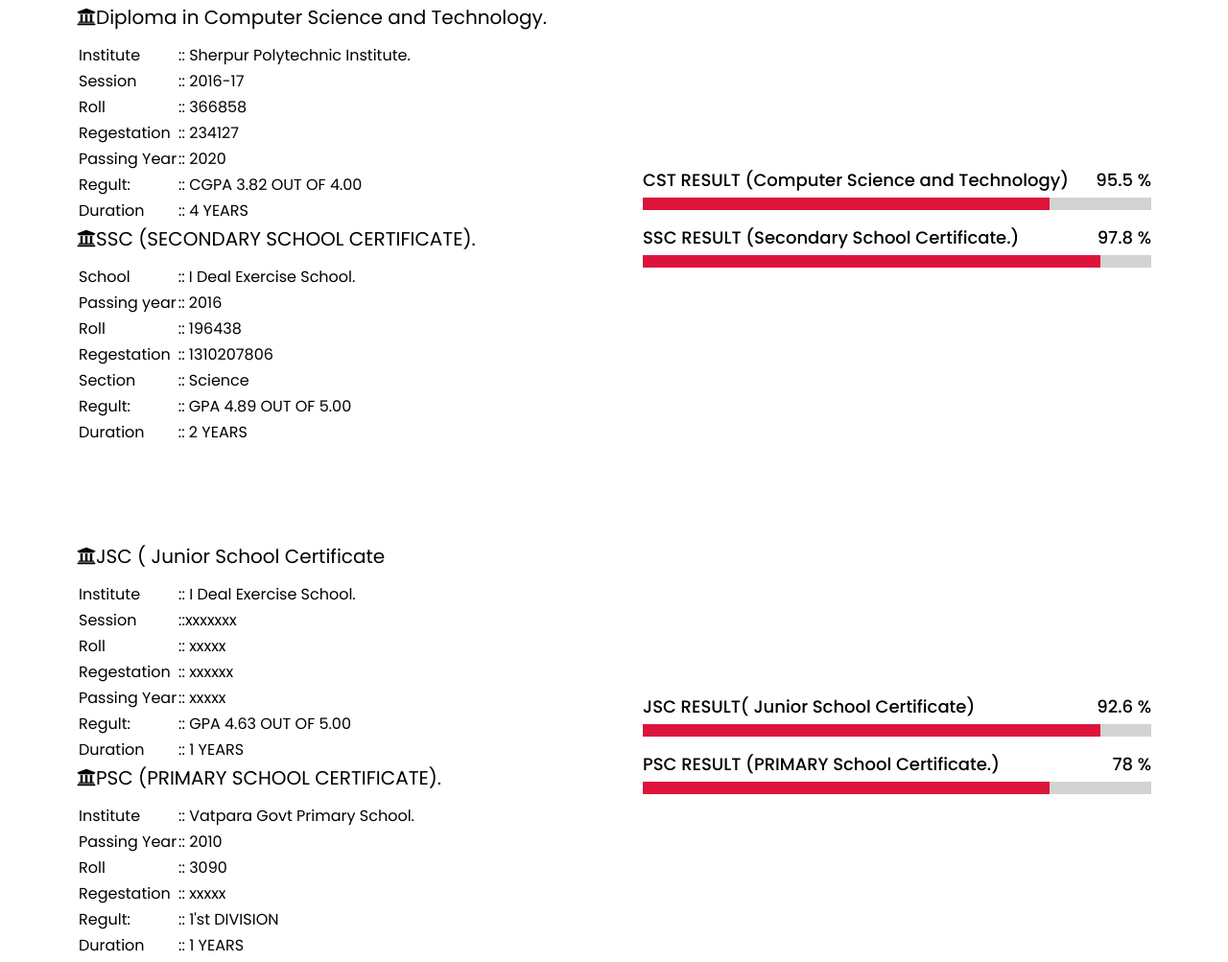
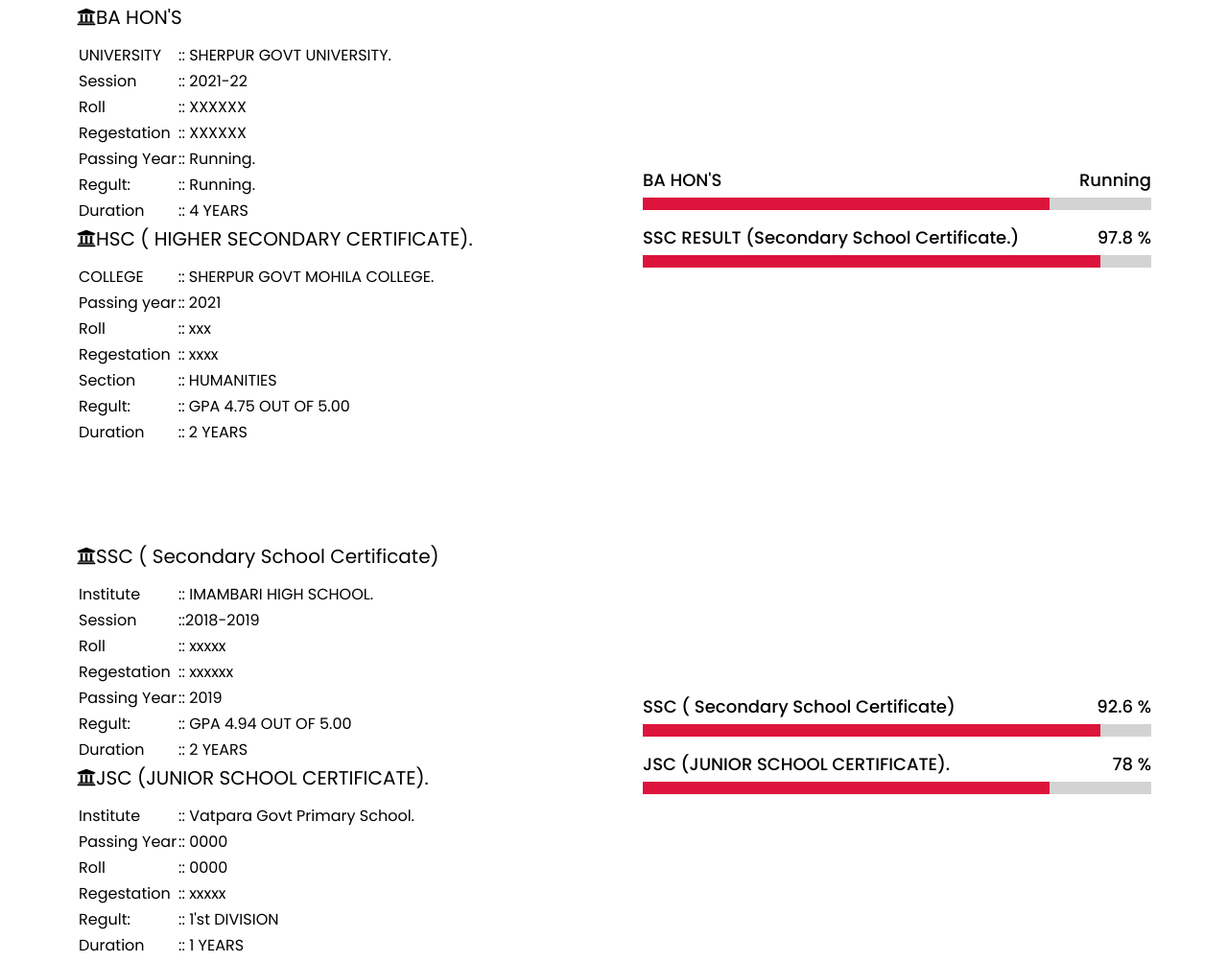
Before and after one commit to dithiakther/information, a plain HTML site: page education.html in a window 1280 px wide. Shown: the part 201-1204 px from the top of the page at 96% size. Drawn offline with nearby package versions, Linux system fonts and the light colour scheme.

Commit message:
18-10-2024

```diff
--- a/education.html
+++ b/education.html
@@ -35,7 +35,7 @@
             <ul class="menu">
                 <li><a href="index.html" class="menu-btn">Home</a></li>
                 <li><a href="education.html" class="menu-btn">Education</a></li>
-                <li><a href="Project.html" class="menu-btn">Project</a></li>
+                <li><a href="#Project.html" class="menu-btn">Project</a></li>
                 <li><a href="info.html" class="menu-btn">Info</a></li>
             </ul>
             <div class="menu-btn">
@@ -49,37 +49,37 @@
             <h2 class="title" style="font-size:20px;">EDUCATIONAL QUALIFICATIONS</h2>
             <div class="skills-content">
                 <div class="column left">
-                    <div class="text"> <i class="fa fa-university" aria-hidden="true"></i>Diploma in Computer Science and Technology.</div>
+                    <div class="text"> <i class="fa fa-university" aria-hidden="true"></i>BA HON'S</div>
                     <table>
                         <tr>
-                            <td>Institute</td>
-                            <td>:: Sherpur Polytechnic Institute.</td>
+                            <td>UNIVERSITY</td>
+                            <td>:: SHERPUR GOVT UNIVERSITY.</td>
 
                         </tr>
                         <tr>
                             <td>Session </td>
-                            <td>:: 2016-17</td>
+                            <td>:: 2021-22</td>
 
                         </tr>
                         <tr>
                             <td>Roll </td>
-                            <td>:: 366858</td>
+                            <td>:: XXXXXX</td>
 
                         </tr>
                         <tr>
                             <td>Regestation </td>
-                            <td>:: 234127</td>
+                            <td>:: XXXXXX</td>
 
                         </tr>
 
                         <tr>
                             <td>Passing Year</td>
-                            <td>:: 2020</td>
+                            <td>:: Running.</td>
 
                         </tr>
                         <tr>
                             <td>Regult: </td>
-                            <td>:: CGPA 3.82 OUT OF 4.00</td>
+                            <td>:: Running.</td>
 
                         </tr>
                         <tr>
@@ -91,37 +91,37 @@
                     </table>
 
                     <!--SECONDAY SCHOOL-->
-                    <div class="text"> <i class="fa fa-university" aria-hidden="true"></i>SSC  (SECONDARY SCHOOL CERTIFICATE).</div>
+                    <div class="text"> <i class="fa fa-university" aria-hidden="true"></i>HSC  ( HIGHER SECONDARY  CERTIFICATE).</div>
                     <table>
                         <tr>
-                            <td>School</td>
-                            <td>:: I Deal Exercise School.</td>
+                            <td>COLLEGE</td>
+                            <td>:: SHERPUR GOVT MOHILA COLLEGE.</td>
 
                         </tr>
                         <tr>
                             <td>Passing year </td>
-                            <td>:: 2016</td>
+                            <td>:: 2021</td>
 
                         </tr>
                         <tr>
                             <td>Roll </td>
-                            <td>:: 196438</td>
+                            <td>:: xxx</td>
 
                         </tr>
                         <tr>
                             <td>Regestation </td>
-                            <td>:: 1310207806</td>
+                            <td>:: xxxx</td>
 
                         </tr>
 
                         <tr>
                             <td>Section</td>
-                            <td>:: Science</td>
+                            <td>:: HUMANITIES</td>
 
                         </tr>
                         <tr>
                             <td>Regult: </td>
-                            <td>:: GPA 4.89 OUT OF 5.00</td>
+                            <td>:: GPA 4.75 OUT OF 5.00</td>
 
                         </tr>
                         <tr>
@@ -134,8 +134,8 @@
                 <div class="column right">
                     <div class="bars">
                         <div class="info">
-                            <span>CST RESULT (Computer Science and Technology)</span>
-                            <span>95.5 % </span>
+                            <span>BA HON'S</span>
+                            <span>Running</span>
                         </div>
                         <div class="line js"></div>
                     </div>
@@ -159,16 +159,16 @@
 
         <div class="skills-content">
             <div class="column left">
-                <div class="text"> <i class="fa fa-university" aria-hidden="true"></i>JSC ( Junior School Certificate</div>
+                <div class="text"> <i class="fa fa-university" aria-hidden="true"></i>SSC ( Secondary School Certificate)</div>
                 <table>
                     <tr>
                         <td>Institute</td>
-                        <td>:: I Deal Exercise School.</td>
+                        <td>:: IMAMBARI HIGH SCHOOL.</td>
 
                     </tr>
                     <tr>
                         <td>Session </td>
-                        <td>::xxxxxxx</td>
+                        <td>::2018-2019</td>
 
                     </tr>
                     <tr>
@@ -184,24 +184,24 @@
 
                     <tr>
                         <td>Passing Year</td>
-                        <td>:: xxxxx</td>
+                        <td>:: 2019</td>
 
                     </tr>
                     <tr>
                         <td>Regult: </td>
-                        <td>:: GPA 4.63 OUT OF 5.00</td>
+                        <td>:: GPA 4.94 OUT OF 5.00</td>
 
                     </tr>
                     <tr>
                         <td>Duration </td>
-                        <td>:: 1 YEARS</td>
+                        <td>:: 2 YEARS</td>
 
                     </tr>
 
                 </table>
 
                 <!--SECONDAY SCHOOL-->
-                <div class="text"> <i class="fa fa-university" aria-hidden="true"></i>PSC  (PRIMARY SCHOOL CERTIFICATE).</div>
+                <div class="text"> <i class="fa fa-university" aria-hidden="true"></i>JSC  (JUNIOR SCHOOL CERTIFICATE).</div>
                 <table>
                     <tr>
                         <td>Institute</td>
@@ -210,12 +210,12 @@
                     </tr>
                     <tr>
                         <td>Passing Year </td>
-                        <td>:: 2010</td>
+                        <td>:: 0000</td>
 
                     </tr>
                     <tr>
                         <td>Roll </td>
-                        <td>:: 3090</td>
+                        <td>:: 0000</td>
 
                     </tr>
                     <tr>
@@ -240,14 +240,14 @@
             <div class="column right">
                 <div class="bars">
                     <div class="info">
-                        <span>JSC RESULT( Junior School Certificate)</span>
+                        <span>SSC ( Secondary School Certificate)</span>
                         <span>92.6 % </span>
                     </div>
                     <div class="line html"></div>
                 </div>
                 <div class="bars">
                     <div class="info">
-                        <span>PSC RESULT (PRIMARY School Certificate.)</span>
+                        <span>JSC  (JUNIOR SCHOOL CERTIFICATE).</span>
                         <span>78 %</span>
                     </div>
                     <div class="line js"></div>
@@ -285,13 +285,13 @@
             <div class="contact-content">
                 <div class="column left">
                     <div class="text">Get in Touch</div>
-                    <p>My name is Md soman mia but everyone calls me sumon. I am 22 and read in cse. I live in vatpara in the sherpur district. </p>
+                    <p>My name is Mst Dithi Akther but everyone calls me nilufa. I am 20 and read in B.A Hon's. I live in vatpara in the sherpur district. I study in th evening  from 6.00 pm to 10.00 pm. My favourite subject is computer ICT.I live with my parents. I am the largest in my family I have the only three brother and no sister. Ny father is a farmer and my mother is a housewife. There both are so much busy but always take care of us. I mostly like to readdig book.</p>
                     <div class="icons">
                         <div class="row">
                             <i class="fas fa-user"></i>
                             <div class="info">
                                 <div class="head">Name</div>
-                                <div class="sub-title">Md Soman Mia</div>
+                                <div class="sub-title">Mst. Dithi Akther</div>
                             </div>
                         </div>
                         <div class="row">
@@ -305,14 +305,14 @@
                             <i class="fas fa-envelope"></i>
                             <div class="info">
                                 <div class="head">Email</div>
-                                <div class="sub-title">mdsomanmia.cse@gmail.com</div>
+                                <div class="sub-title">dithiakther.bd@gmail.com</div>
                             </div>
                         </div>
                         <div class="row">
                             <i class="fa fa-phone"></i>
                             <div class="info">
                                 <div class="head">Phone</div>
-                                <div class="sub-title">+8801610364230</div>
+                                <div class="sub-title">+8801829076471</div>
                             </div>
                         </div>
                     </div>
```
